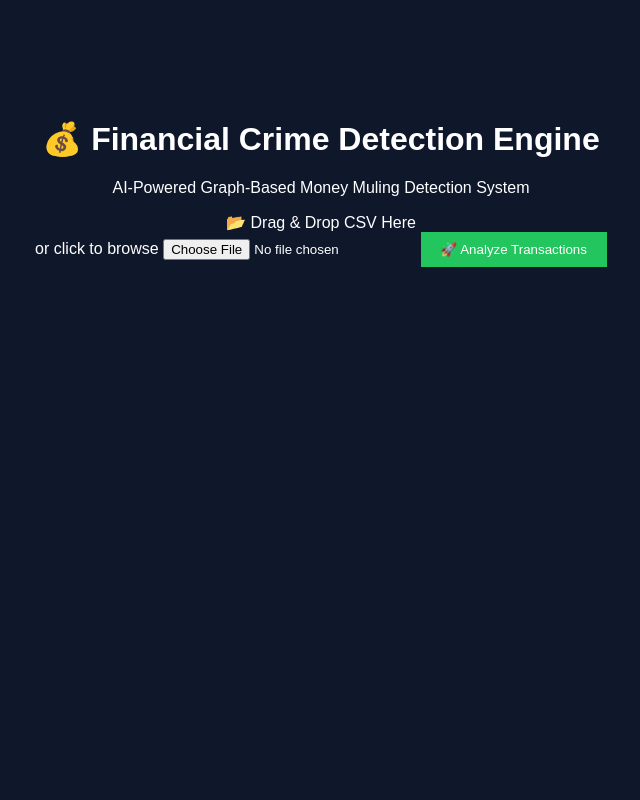
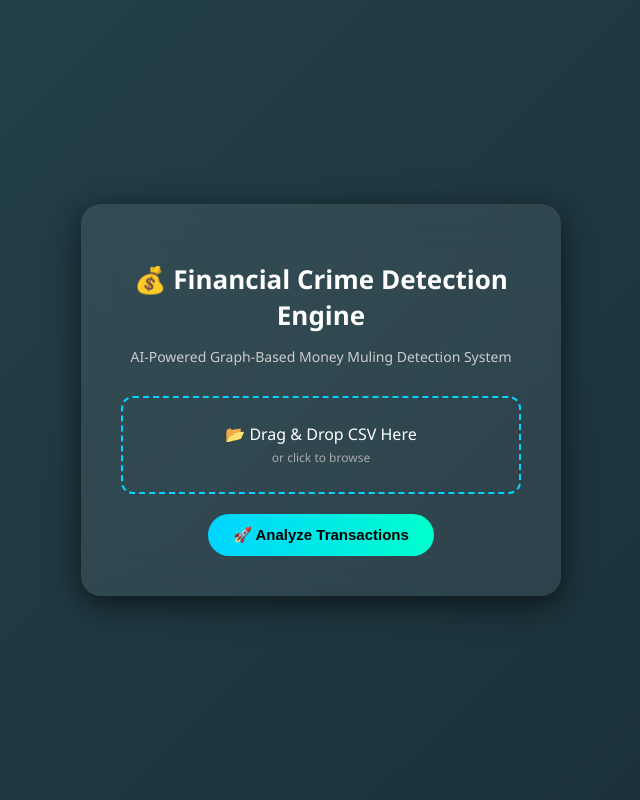
Before and after one commit to achyuthk9390-lgt/hackathon, a Flask app: page / in a window 1280 px wide. Shown: the whole page, without its empty margins (319-959 px from the left). Run offline with Flask 3, Linux system fonts and the light colour scheme.

Commit message:
Update style.css

```diff
--- a/static/css/style.css
+++ b/static/css/style.css
@@ -1,28 +1,95 @@
+/* Background Animation */
 body {
-    background-color: #0f172a;
+    margin: 0;
+    font-family: 'Segoe UI', Tahoma, Geneva, Verdana, sans-serif;
+    height: 100vh;
+    display: flex;
+    justify-content: center;
+    align-items: center;
+    background: linear-gradient(-45deg, #0f2027, #203a43, #2c5364, #1c1c1c);
+    background-size: 400% 400%;
+    animation: gradientBG 12s ease infinite;
     color: white;
-    font-family: Arial;
+}
+
+@keyframes gradientBG {
+    0% { background-position: 0% 50%; }
+    50% { background-position: 100% 50%; }
+    100% { background-position: 0% 50%; }
+}
+
+/* Container */
+.container {
     text-align: center;
 }
 
-.container {
-    margin-top: 120px;
+/* Glass Card */
+.card {
+    backdrop-filter: blur(20px);
+    background: rgba(255, 255, 255, 0.08);
+    padding: 40px;
+    border-radius: 20px;
+    box-shadow: 0 8px 32px rgba(0, 0, 0, 0.6);
+    width: 400px;
+    transition: 0.3s ease;
 }
 
-button {
-    padding: 10px 20px;
-    background: #22c55e;
-    border: none;
-    color: white;
-    cursor: pointer;
+.card:hover {
+    transform: scale(1.02);
 }
 
-table {
-    margin: auto;
-    border-collapse: collapse;
+/* Title */
+h1 {
+    margin-bottom: 10px;
+    font-size: 26px;
 }
 
-td, th {
-    border: 1px solid white;
-    padding: 8px;
+.subtitle {
+    font-size: 14px;
+    margin-bottom: 30px;
+    color: #ccc;
 }
+
+/* Upload Area */
+.file-label {
+    display: block;
+    padding: 25px;
+    border: 2px dashed #00d4ff;
+    border-radius: 12px;
+    cursor: pointer;
+    transition: 0.3s ease;
+    margin-bottom: 20px;
+}
+
+.file-label:hover {
+    background: rgba(0, 212, 255, 0.1);
+    border-color: #00ffcc;
+}
+
+.file-label span {
+    font-size: 12px;
+    color: #aaa;
+}
+
+/* Hide default input */
+input[type="file"] {
+    display: none;
+}
+
+/* Button */
+.analyze-btn {
+    background: linear-gradient(90deg, #00d4ff, #00ffcc);
+    border: none;
+    padding: 12px 25px;
+    font-size: 15px;
+    border-radius: 25px;
+    cursor: pointer;
+    transition: 0.3s ease;
+    color: black;
+    font-weight: bold;
+}
+
+.analyze-btn:hover {
+    transform: scale(1.1);
+    box-shadow: 0 0 15px #00ffcc;
+}
```
